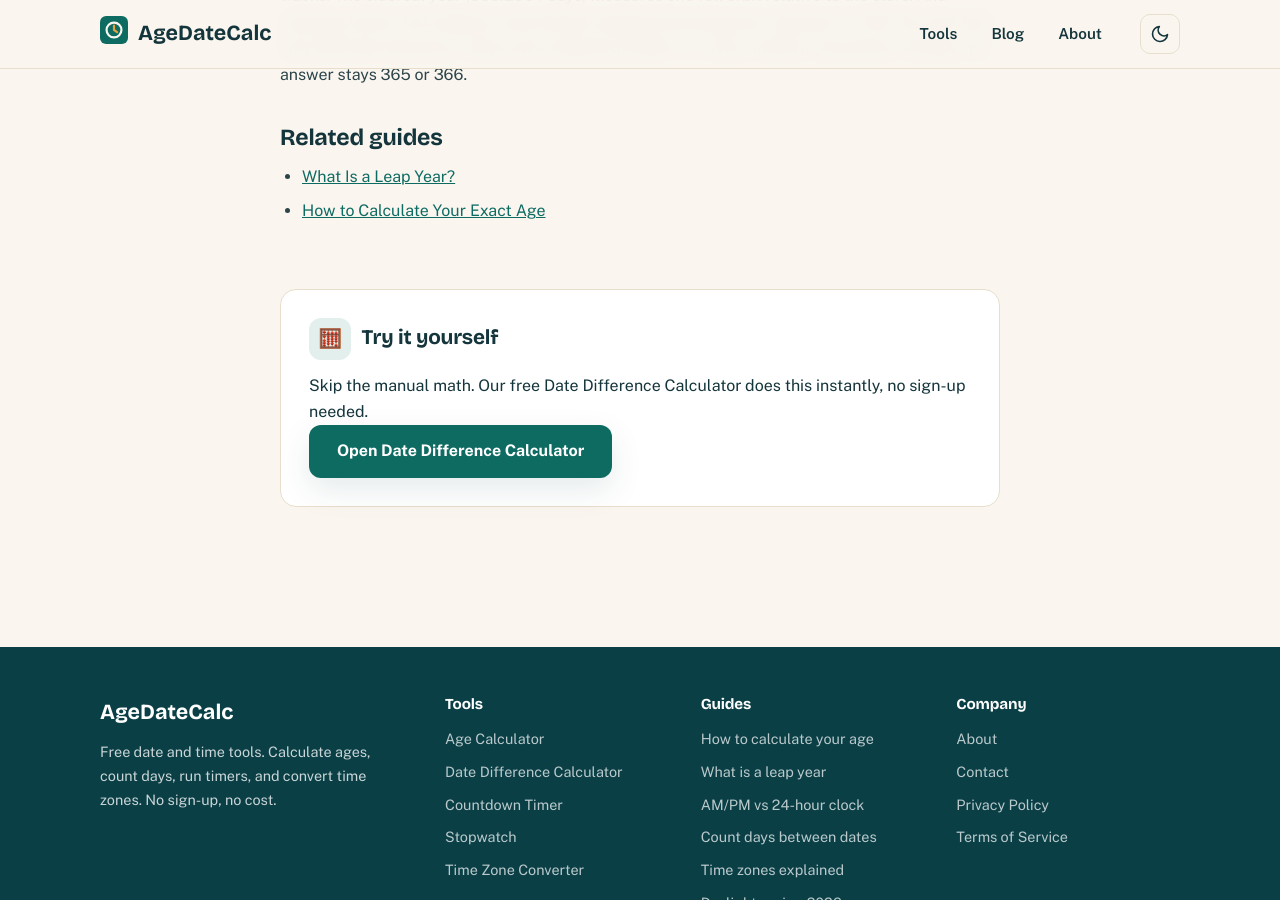
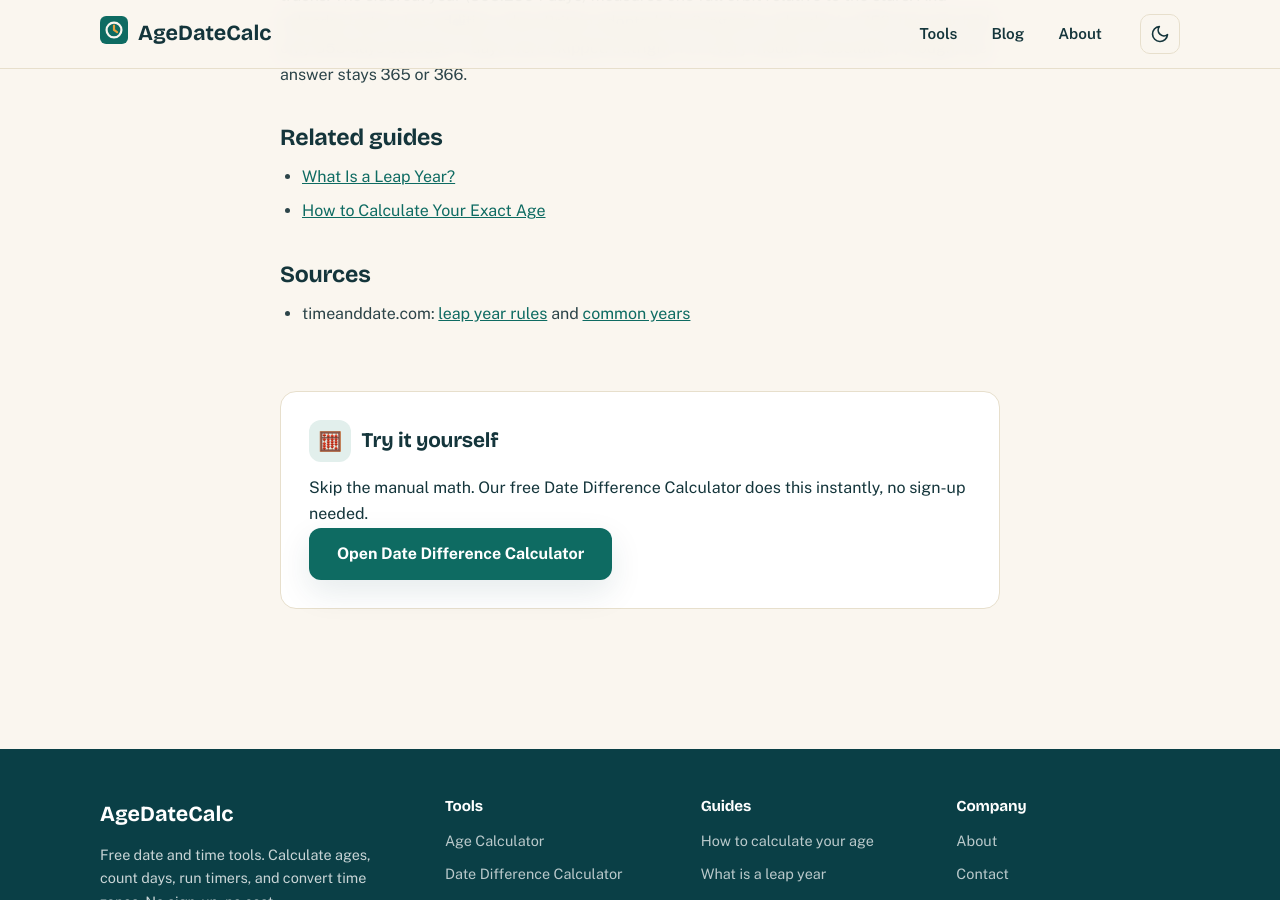
Before and after one commit to zaidmeo09-dhangal/agedatecalc, a Jekyll site: the page built from _posts/2026-10-24-how-many-days-in-a-year.md, in a window 1280 px wide and 900 px high, scrolled down 2526 px. Built offline with Jekyll 4.4.1, drawn with Linux system fonts in a browser that asks for light colours.

Commit message:
2026 SEO upgrade: Organization+Article+Breadcrumb schema, about page owner identity, post authority sources, meta fix

```diff
--- a/_posts/2026-10-24-how-many-days-in-a-year.md
+++ b/_posts/2026-10-24-how-many-days-in-a-year.md
@@ -74,4 +74,8 @@ Astronomers use several different "years." The tropical year (365.2422 days) is
 - [What Is a Leap Year?]({{ '/what-is-a-leap-year/' | relative_url }})
 - [How to Calculate Your Exact Age]({{ '/how-to-calculate-age/' | relative_url }})
 
+## Sources
+
+- timeanddate.com: [leap year rules](https://www.timeanddate.com/date/leapyear.html) and [common years](https://www.timeanddate.com/date/common-year.html)
+
 </div>
```
